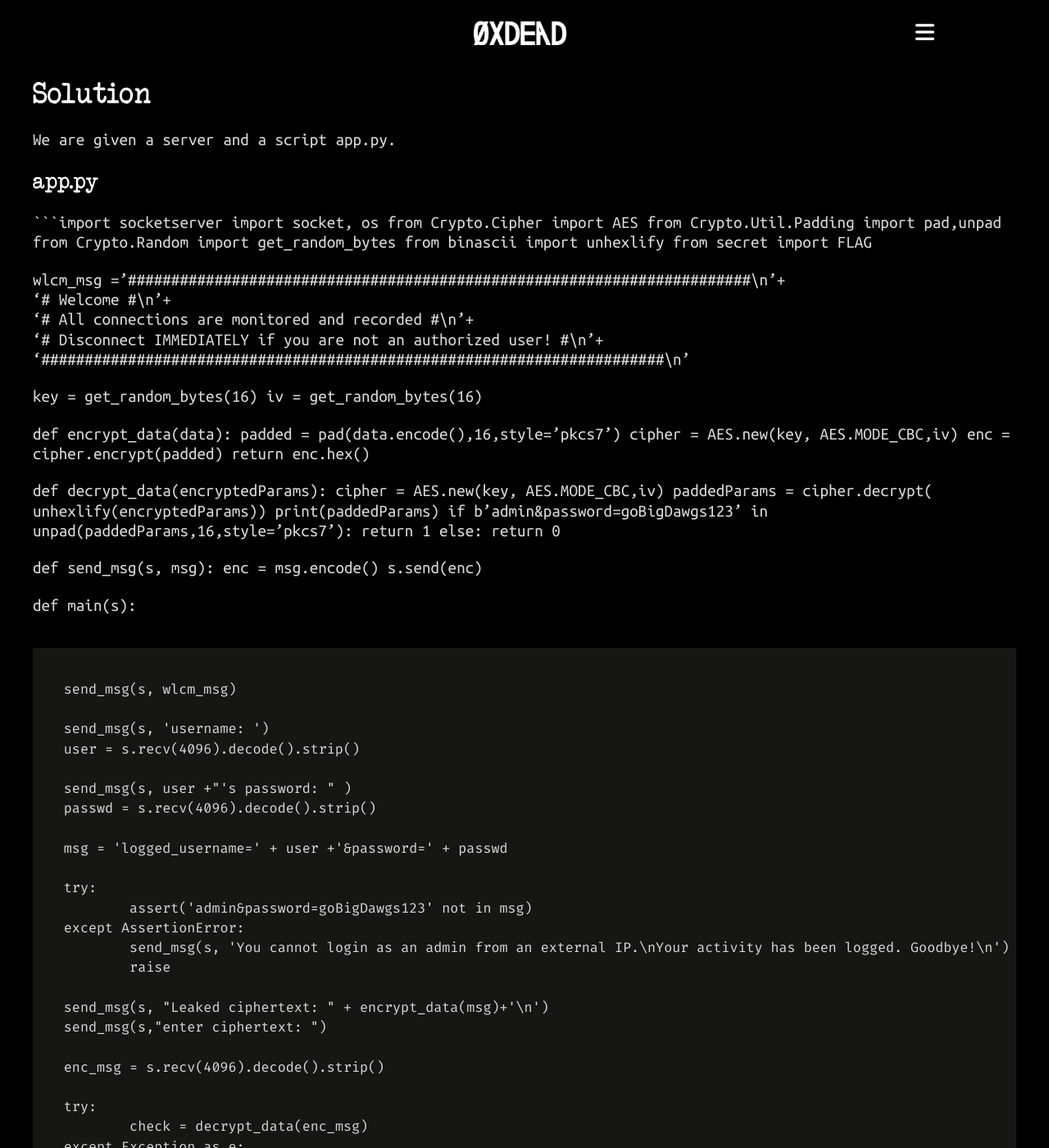
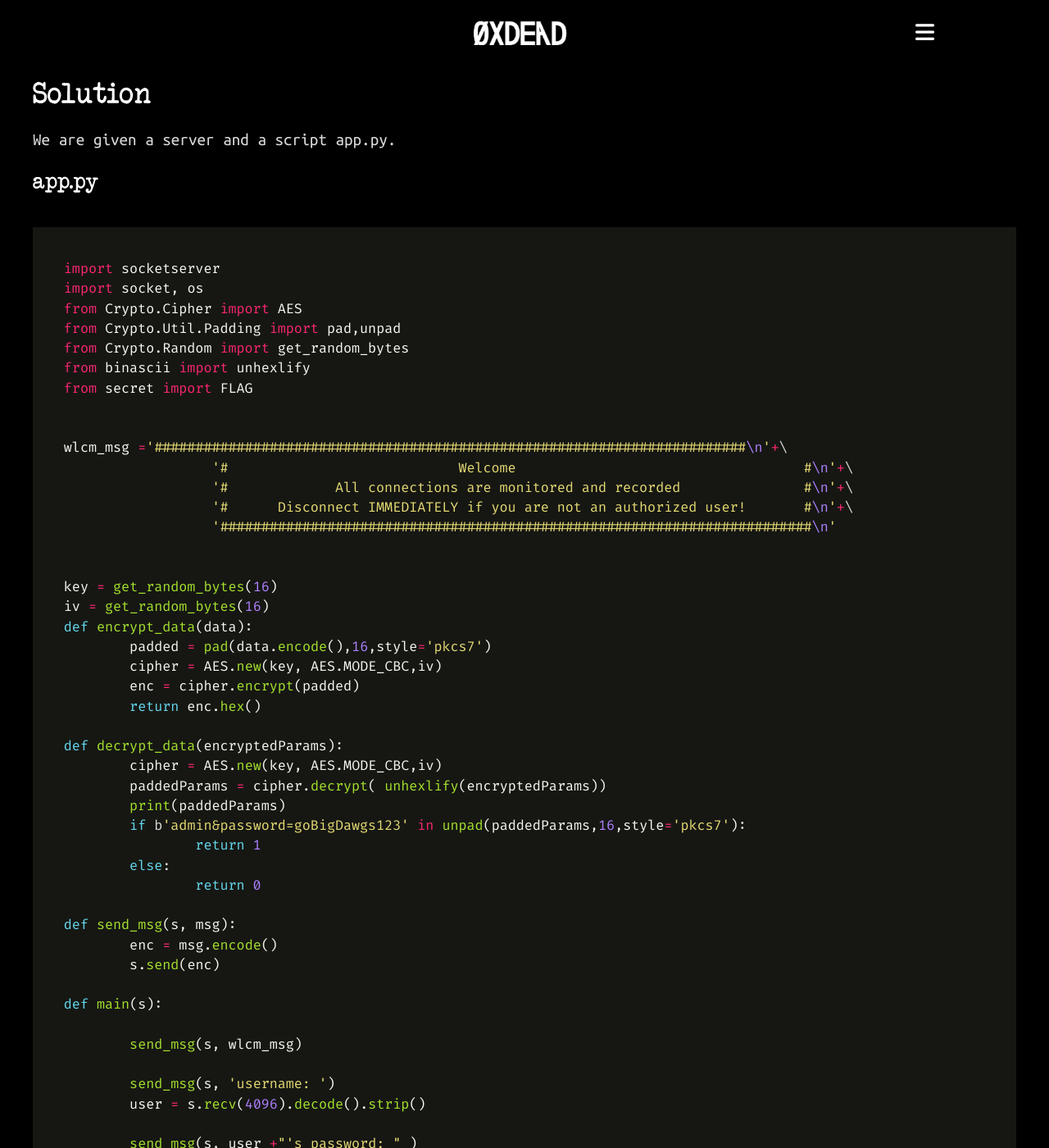
Before and after one commit to bitcriminals/bitcriminals.github.io, a Jekyll site: the page built from writeups/_dawgctf21/whattheflipV-2.md, in a window 1280 px wide and 1400 px high, scrolled down 379 px. Shown: the whole window at 82% size. Built offline with Jekyll 4.4.1, drawn with Linux system fonts in a browser that asks for light colours; nearby versions of some CDN libraries; some of the changed text lies outside the part shown.

Commit message:
Update whattheflipV-2.md

````diff
--- a/writeups/_dawgctf21/whattheflipV-2.md
+++ b/writeups/_dawgctf21/whattheflipV-2.md
@@ -10,7 +10,8 @@ prompt: No Prompt
 
 We are given a server and a script app.py.
 ## app.py
-```import socketserver
+```python
+import socketserver
 import socket, os
 from Crypto.Cipher import AES
 from Crypto.Util.Padding import pad,unpad
@@ -28,8 +29,6 @@ wlcm_msg ='#####################################################################
 
 key = get_random_bytes(16)
 iv = get_random_bytes(16)
-
-
 def encrypt_data(data):
 	padded = pad(data.encode(),16,style='pkcs7')
 	cipher = AES.new(key, AES.MODE_CBC,iv)
````
